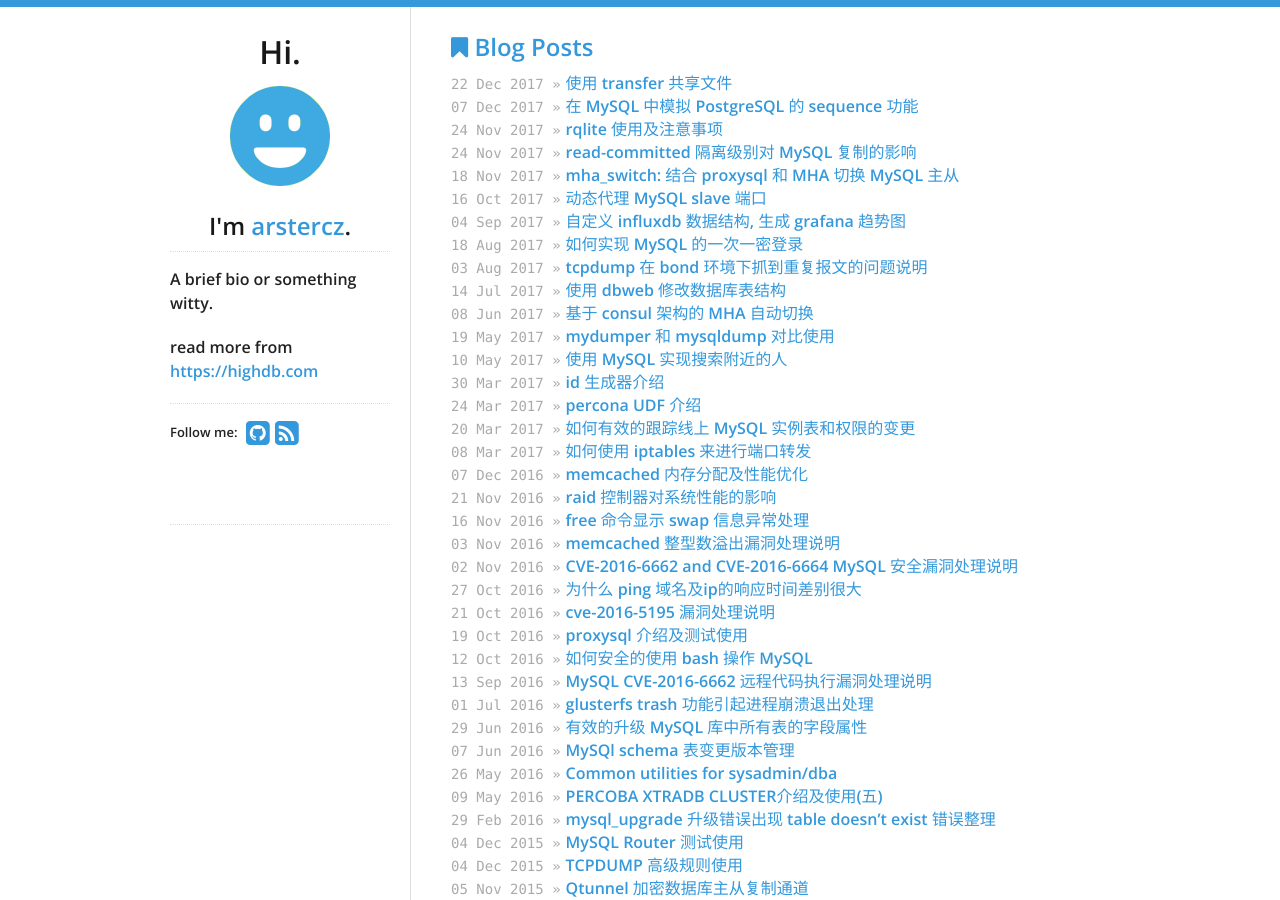
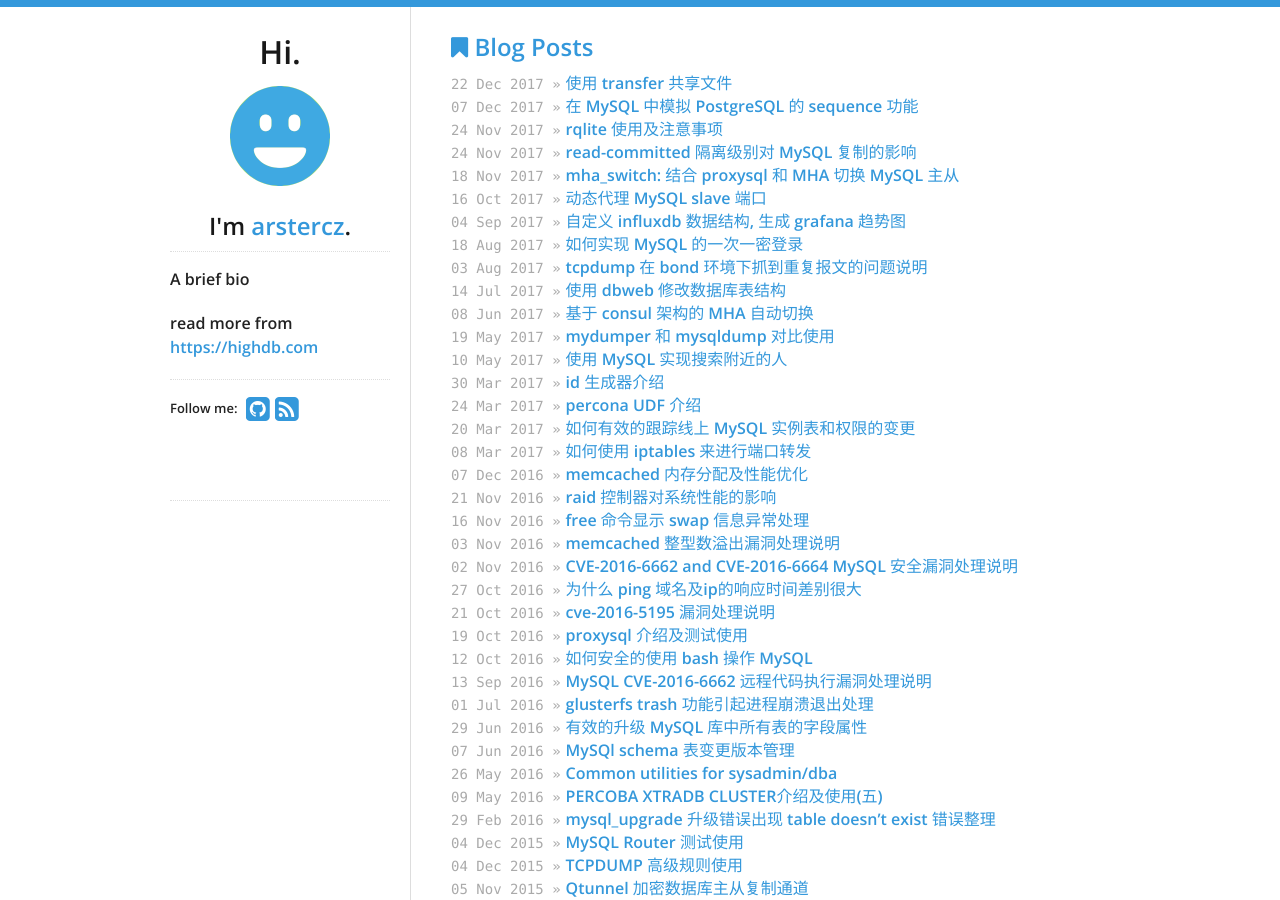
Before and after one commit to arstercz/arstercz.github.io, a Jekyll site: the page built from index.html, in a window 1280 px wide and 900 px high. Built offline with Jekyll 4.4.1, drawn with Linux system fonts in a browser that asks for light colours; nearby versions of some CDN libraries.

Commit message:
fix brief info

```diff
--- a/_includes/sidebar.html
+++ b/_includes/sidebar.html
@@ -9,7 +9,7 @@
   </a>
   <h2>I'm <a href="/">{{ site.data.theme.name }}</a>.</h2>
   <div id="bio">
-    <p>A brief bio or something witty.</p>
+    <p>A brief bio</p>
     <p>
     read more from <a href="https://highdb.com">https://highdb.com</a>
     </p>
```
